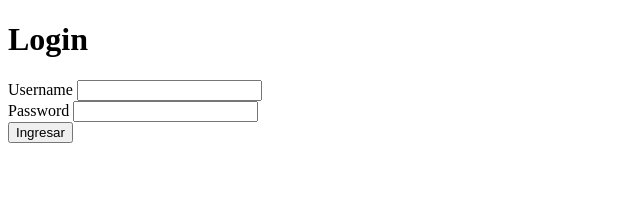
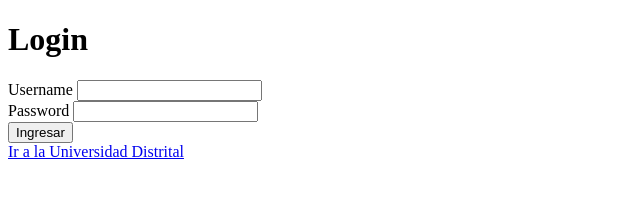
Before and after one commit to JhonattanSSG01/debo-github-frontend, a plain HTML site: page index.html in a window 1280 px wide. Shown: the whole page, without its empty margins (0-640 px from the left). Drawn offline with Linux system fonts and the light colour scheme.

Commit message:
Se agrego el link

```diff
--- a/index.html
+++ b/index.html
@@ -18,5 +18,7 @@
     <br>
     <input type="submit" value="Ingresar">
   </form>
+  <!-- TODO: Obtener el Link Oficial -->
+  <a href="https://www.udistrital.com">Ir a la Universidad Distrital</a>
 </body>
 </html>
```
